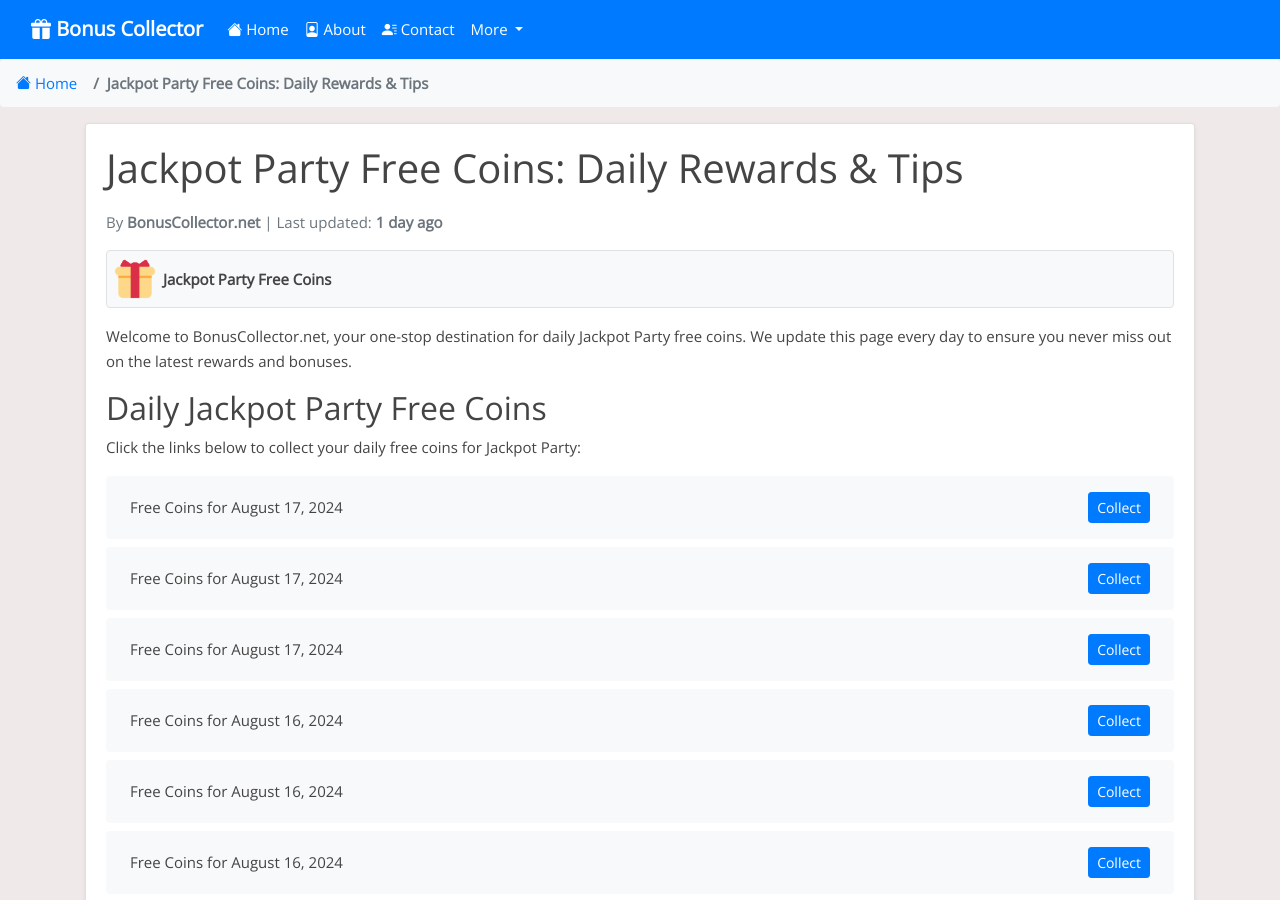
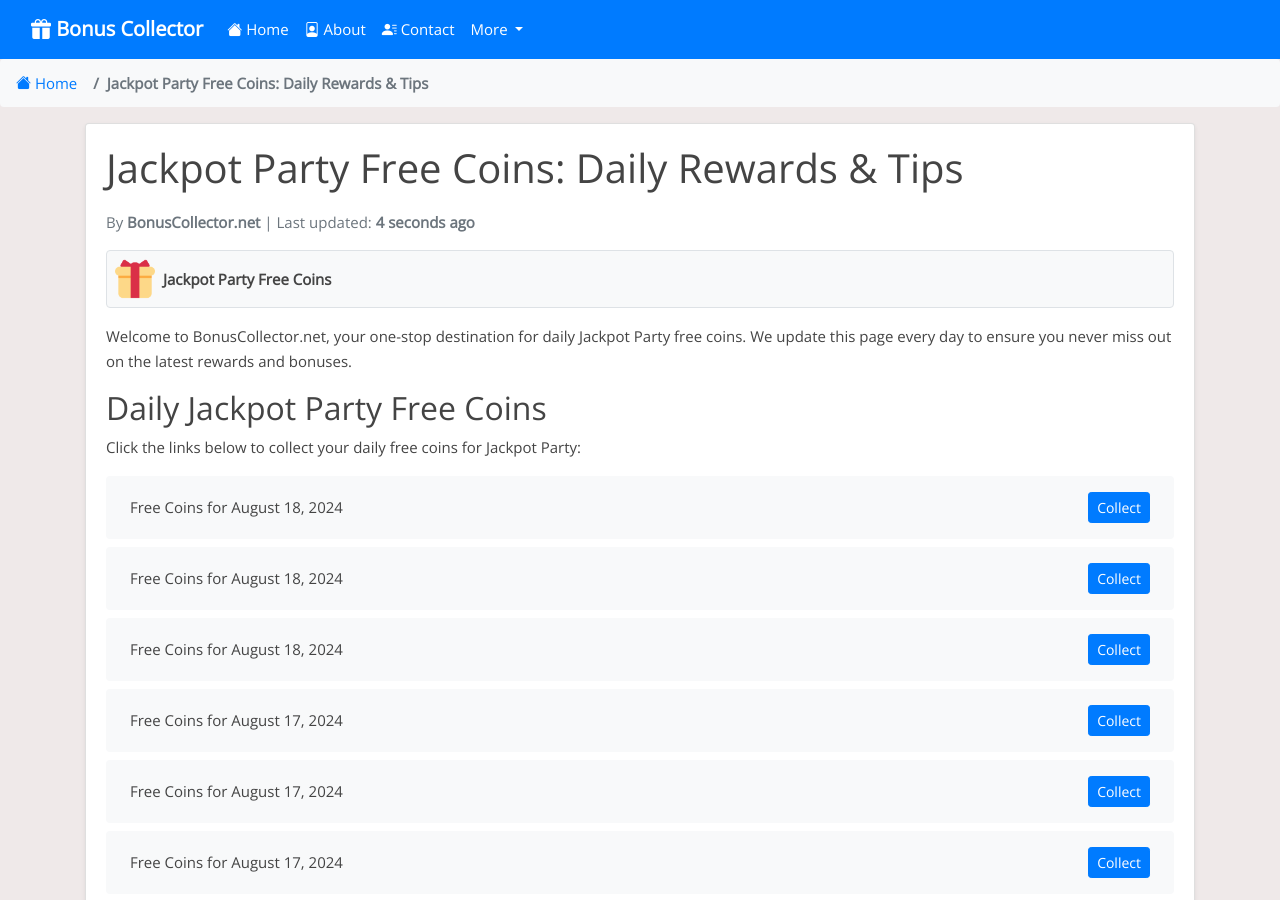
Before and after one commit to Prollad99/bs-net, a Jekyll site: the page built from _posts/2024-07-31-jackpot-party.md, in a window 1280 px wide and 900 px high. Built offline with Jekyll 4.4.1, drawn with Linux system fonts in a browser that asks for light colours; nearby versions of some CDN libraries; comment, search, counter and statistics services are not loaded; some of the changed text lies outside the part shown.

Commit message:
Update jackpot-party reward links and last modified date

```diff
--- a/_data/include_files.yml
+++ b/_data/include_files.yml
@@ -68,7 +68,7 @@
   last_modified: 2024-08-18 03:21:53
 
 jackpot-party.html:
-  last_modified: 2024-08-17 03:22:00
+  last_modified: 2024-08-18 06:26:29
 
 quick-hit-slots.html:
   last_modified: 2024-08-18 03:21:52
--- a/_includes/jackpot-party.html
+++ b/_includes/jackpot-party.html
@@ -1,4 +1,16 @@
 <ul class="list-group mt-3 mb-4">
+  <li class="list-group-item d-flex justify-content-between align-items-center">
+    <span>Free Coins for August 18, 2024</span>
+    <a href="https://jackpotpartycasino.jckpt.me/66cc10a6a3" class="btn btn-primary btn-sm">Collect</a>
+  </li>
+  <li class="list-group-item d-flex justify-content-between align-items-center">
+    <span>Free Coins for August 18, 2024</span>
+    <a href="https://jackpotpartycasino.jckpt.me/c3b3a7c5c5" class="btn btn-primary btn-sm">Collect</a>
+  </li>
+  <li class="list-group-item d-flex justify-content-between align-items-center">
+    <span>Free Coins for August 18, 2024</span>
+    <a href="https://jackpotpartycasino.jckpt.me/f92aeb0b96" class="btn btn-primary btn-sm">Collect</a>
+  </li>
   <li class="list-group-item d-flex justify-content-between align-items-center">
     <span>Free Coins for August 17, 2024</span>
     <a href="https://jackpotpartycasino.jckpt.me/31ecb7a0d0" class="btn btn-primary btn-sm">Collect</a>
@@ -387,16 +399,4 @@
     <span>Free Coins for Invalid Date</span>
     <a href="https://jackpotpartycasino.jckpt.me/75aadf6d2e" class="btn btn-primary btn-sm">Collect</a>
   </li>
-  <li class="list-group-item d-flex justify-content-between align-items-center">
-    <span>Free Coins for Invalid Date</span>
-    <a href="https://bit.ly/3YesXwK" class="btn btn-primary btn-sm">Collect</a>
-  </li>
-  <li class="list-group-item d-flex justify-content-between align-items-center">
-    <span>Free Coins for Invalid Date</span>
-    <a href="https://bit.ly/3LpUVhA" class="btn btn-primary btn-sm">Collect</a>
-  </li>
-  <li class="list-group-item d-flex justify-content-between align-items-center">
-    <span>Free Coins for Invalid Date</span>
-    <a href="http://bit.ly/4d8dov5" class="btn btn-primary btn-sm">Collect</a>
-  </li>
 </ul>
```
Also changed, not shown: links-json/jackpot-party.json (+12 -9 lines).
